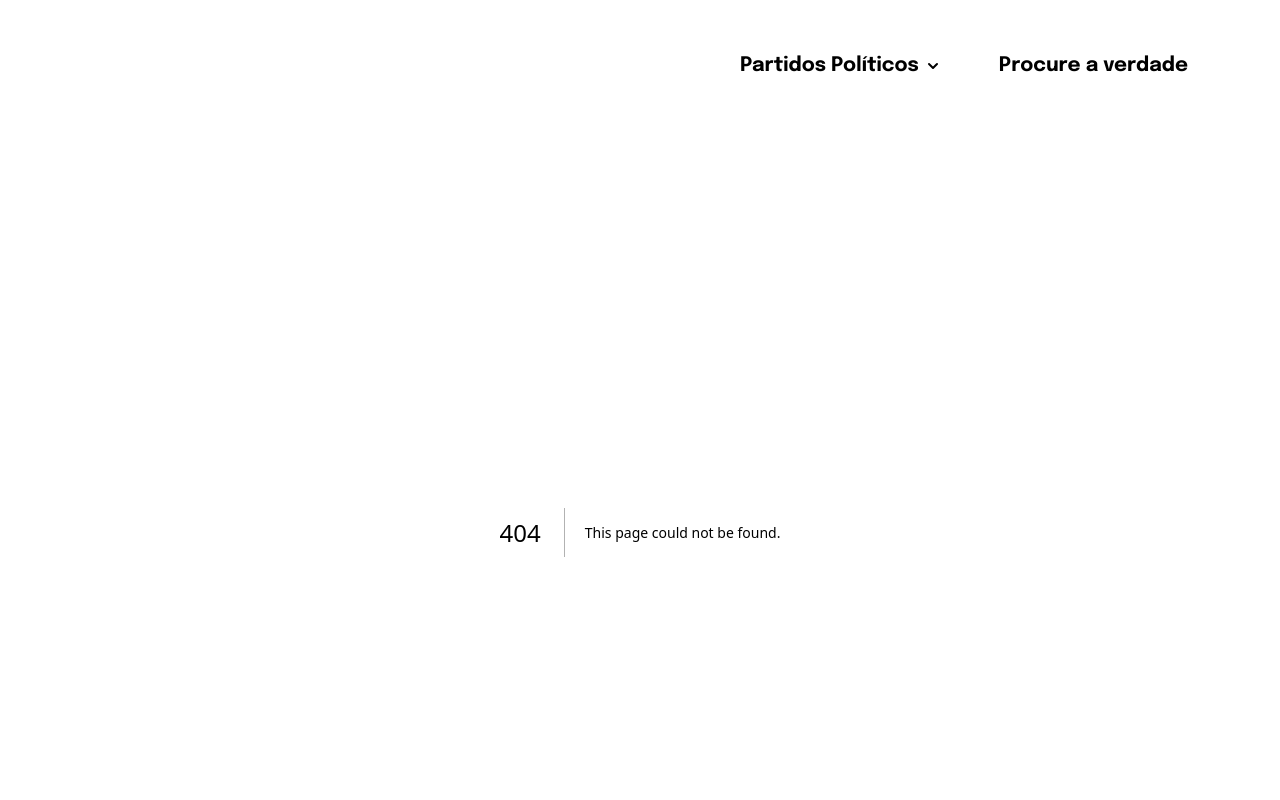
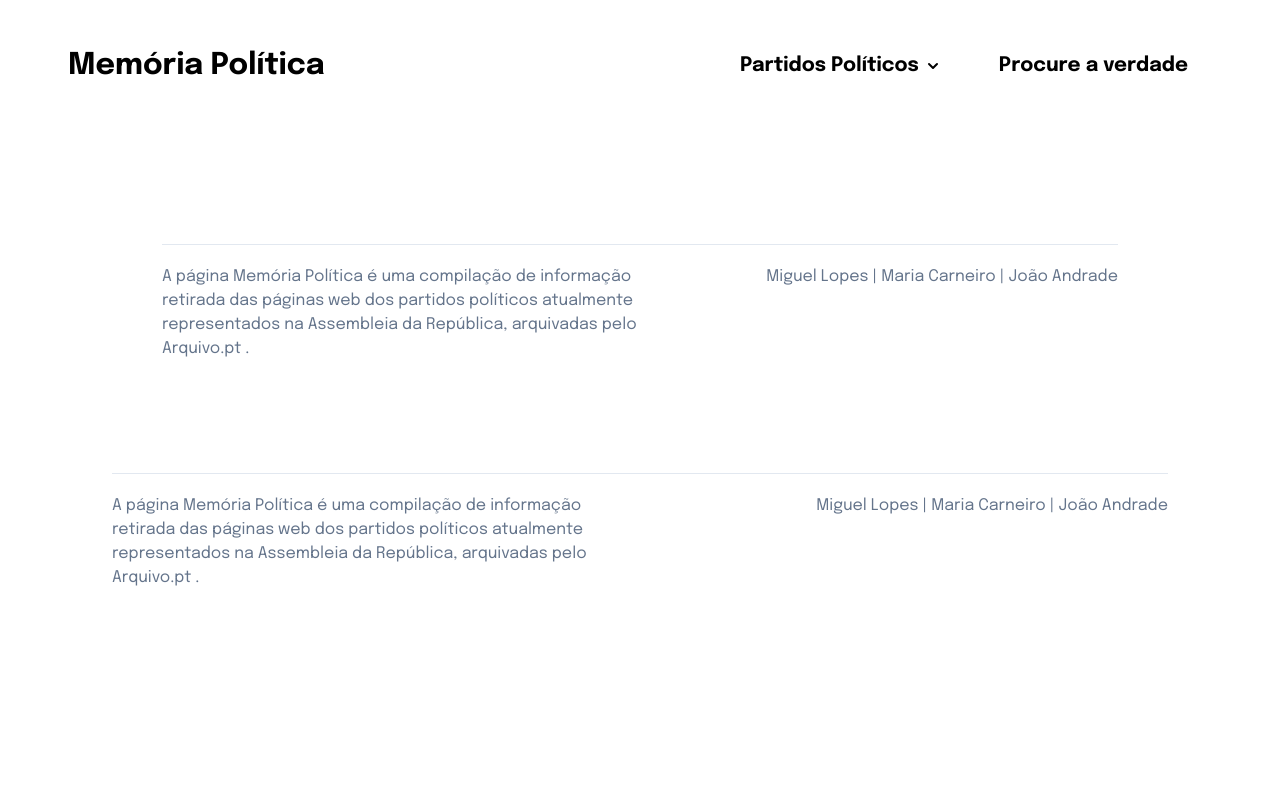
Before and after one commit to miguelazevedolopes/premioarquivopt, a Next.js app in the folder memoria-politica/: page /footer in a window 1280 px wide. Before the commit this address had no page. Shown: the top 800 px of the page. Built offline with nearby package versions, Linux system fonts and the light colour scheme.

Commit message:
navbar touches

```diff
--- a/memoria-politica/src/pages/api/hello.js
+++ /dev/null
@@ -1,5 +0,0 @@
-// Next.js API route support: https://nextjs.org/docs/api-routes/introduction
-
-export default function handler(req, res) {
-  res.status(200).json({ name: 'John Doe' })
-}
--- /dev/null
+++ b/memoria-politica/src/pages/footer.js
@@ -0,0 +1,10 @@
+export default function Footer() {
+    return (
+        <>
+          <footer className='m-28 pt-5 border-t border-slate-200 flex justify-between text-slate-500'>
+            <h2 className='w-1/2'>A página Memória Política é uma compilação de informação retirada das páginas web dos partidos políticos atualmente representados na Assembleia da República, arquivadas pelo   <a href='https://arquivo.pt/'>Arquivo.pt</a> .</h2>
+            <h2 >Miguel Lopes | Maria Carneiro | João Andrade</h2>
+          </footer>
+        </>
+      )
+}
--- a/memoria-politica/src/pages/layout.js
+++ b/memoria-politica/src/pages/layout.js
@@ -1,14 +1,12 @@
+import Footer from './footer'
 import Navbar from './navbar'
 
 export default function Layout({ children }) {
   return (
     <>
-      <Navbar />
+      <Navbar/>
       <main>{children}</main>
-      <footer className='m-28 pt-5 border-t border-slate-200 flex justify-between text-slate-500 dark:border-slate-200/5'>
-        <h2 className='w-1/2'>A página Memória Política é uma compilação de informação retirada das páginas web dos partidos políticos atualmente representados na Assembleia da República, arquivadas pelo   <a href='https://arquivo.pt/'>Arquivo.pt</a> .</h2>
-        <h2 >Miguel Lopes | Maria Carneiro | João Andrade</h2>
-      </footer>
+      <Footer />
     </>
   )
 }
--- a/memoria-politica/src/pages/navbar.js
+++ b/memoria-politica/src/pages/navbar.js
@@ -1,5 +1,6 @@
 import React, { useState } from "react";
 import Link from 'next/link'
+import { useRouter } from "next/router";
 
 
 export default function Navbar() {
@@ -9,69 +10,84 @@ export default function Navbar() {
     setShowDropdown(!showDropdown);
   };
 
+  const router = useRouter();
+
   return (
     <>
+      <div className="flex w-full justify-between">
+        <div className="ml-10 p-7 flex">
+          {router.route=='/' ? "" : <a href="/" className="self-center font-bold text-3xl">Memória Política</a>}
+
+        </div>
         <ul className="bg-white flex justify-end p-6 relative">
+
           <li className="mr-0 p-7">
             <button id="dropdownParties" data-dropdown-toggle="dropdownParties" onClick={toggleDropdown} className="flex items-center justify-between w-full py-2 pl-3 pr-4 text-xl hover:bg-gray-100 md:hover:bg-transparent md:border-0 md:p-0 md:w-auto dark:text-white dark:focus:text-white dark:border-gray-700 dark:hover:bg-gray-700 md:dark:hover:bg-transparent font-bold"> Partidos Políticos <svg className="w-5 h-5 ml-1" aria-hidden="true" fill="currentColor" viewBox="0 0 20 20" xmlns="http://www.w3.org/2000/svg"><path fillRule="evenodd" d="M5.293 7.293a1 1 0 011.414 0L10 10.586l3.293-3.293a1 1 0 111.414 1.414l-4 4a1 1 0 01-1.414 0l-4-4a1 1 0 010-1.414z" clipRule="evenodd"></path></svg></button>
-            <div id="dropdownParties" className={`fixed z-10 font-normal bg-white divide-y divide-gray-100 shadow w-44 dark:bg-gray-700 dark:divide-gray-600 ${
-              showDropdown ? "" : "hidden"}`}>
+            <div id="dropdownParties" className={`fixed z-10 font-normal bg-white divide-y divide-gray-100 shadow w-44 dark:bg-gray-700 dark:divide-gray-600 ${showDropdown ? "" : "hidden"}`}>
               <ul className="py-2 text-sm text-gray-700 dark:text-gray-400" aria-labelledby="dropdownLargeButton">
                 <li>
-                    <Link href={{ pathname: "/political_party",
+                  <Link href={{
+                    pathname: "/political_party",
                     query: {
                       name: 'Partido Socialista',
                     }, // the data
-                      }}  className="block px-4 py-2 hover:bg-gray-100 dark:hover:bg-gray-600 dark:hover:text-white">PS</Link>
+                  }} className="block px-4 py-2 hover:bg-gray-100 dark:hover:bg-gray-600 dark:hover:text-white">PS</Link>
                 </li>
                 <li>
-                  <Link href={{ pathname: "/political_party",
+                  <Link href={{
+                    pathname: "/political_party",
                     query: {
                       name: 'Partido Social Democrata',
                     }, // the data
-                      }}  className="block px-4 py-2 hover:bg-gray-100 dark:hover:bg-gray-600 dark:hover:text-white">PSD</Link>
+                  }} className="block px-4 py-2 hover:bg-gray-100 dark:hover:bg-gray-600 dark:hover:text-white">PSD</Link>
                 </li>
                 <li>
-                  <Link href={{ pathname: "/political_party",
+                  <Link href={{
+                    pathname: "/political_party",
                     query: {
                       name: 'Chega',
                     }, // the data
-                      }}  className="block px-4 py-2 hover:bg-gray-100 dark:hover:bg-gray-600 dark:hover:text-white">CH</Link>
+                  }} className="block px-4 py-2 hover:bg-gray-100 dark:hover:bg-gray-600 dark:hover:text-white">CH</Link>
                 </li>
                 <li>
-                  <Link href={{ pathname: "/political_party",
+                  <Link href={{
+                    pathname: "/political_party",
                     query: {
                       name: 'Iniciativa Liberal',
                     }, // the data
-                      }}  className="block px-4 py-2 hover:bg-gray-100 dark:hover:bg-gray-600 dark:hover:text-white">IL</Link>
+                  }} className="block px-4 py-2 hover:bg-gray-100 dark:hover:bg-gray-600 dark:hover:text-white">IL</Link>
                 </li>
                 <li>
-                  <Link href={{ pathname: "/political_party",
+                  <Link href={{
+                    pathname: "/political_party",
                     query: {
                       name: 'Partido Comunista Português',
                     }, // the data
-                      }}  className="block px-4 py-2 hover:bg-gray-100 dark:hover:bg-gray-600 dark:hover:text-white">PCP</Link>
+                  }} className="block px-4 py-2 hover:bg-gray-100 dark:hover:bg-gray-600 dark:hover:text-white">PCP</Link>
                 </li>
                 <li>
-                  <Link href={{ pathname: "/political_party",
+                  <Link href={{
+                    pathname: "/political_party",
                     query: {
                       name: 'Bloco de Esquerda',
                     }, // the data
-                      }}  className="block px-4 py-2 hover:bg-gray-100 dark:hover:bg-gray-600 dark:hover:text-white">BE</Link>
+                  }} className="block px-4 py-2 hover:bg-gray-100 dark:hover:bg-gray-600 dark:hover:text-white">BE</Link>
                 </li>
                 <li>
-                  <Link href={{ pathname: "/political_party",
+                  <Link href={{
+                    pathname: "/political_party",
                     query: {
                       name: 'PAN',
                     }, // the data
-                      }}  className="block px-4 py-2 hover:bg-gray-100 dark:hover:bg-gray-600 dark:hover:text-white">PAN</Link>
+                  }} className="block px-4 py-2 hover:bg-gray-100 dark:hover:bg-gray-600 dark:hover:text-white">PAN</Link>
                 </li>
                 <li>
-                  <Link href={{ pathname: "/political_party",
+                  <Link href={{
+                    pathname: "/political_party",
                     query: {
                       name: 'Livre',
                     }, // the data
-                      }}  className="block px-4 py-2 hover:bg-gray-100 dark:hover:bg-gray-600 dark:hover:text-white">LIVRE</Link>
+                  }} className="block px-4 py-2 hover:bg-gray-100 dark:hover:bg-gray-600 dark:hover:text-white">LIVRE</Link>
                 </li>
               </ul>
             </div>
@@ -80,6 +96,8 @@ export default function Navbar() {
             <a className="font-bold text-xl" href="#procure-verdade">Procure a verdade</a>
           </li>
         </ul>
+      </div>
+
     </>
   )
 }
```
Lines whose indentation alone changed are shown as unchanged.
